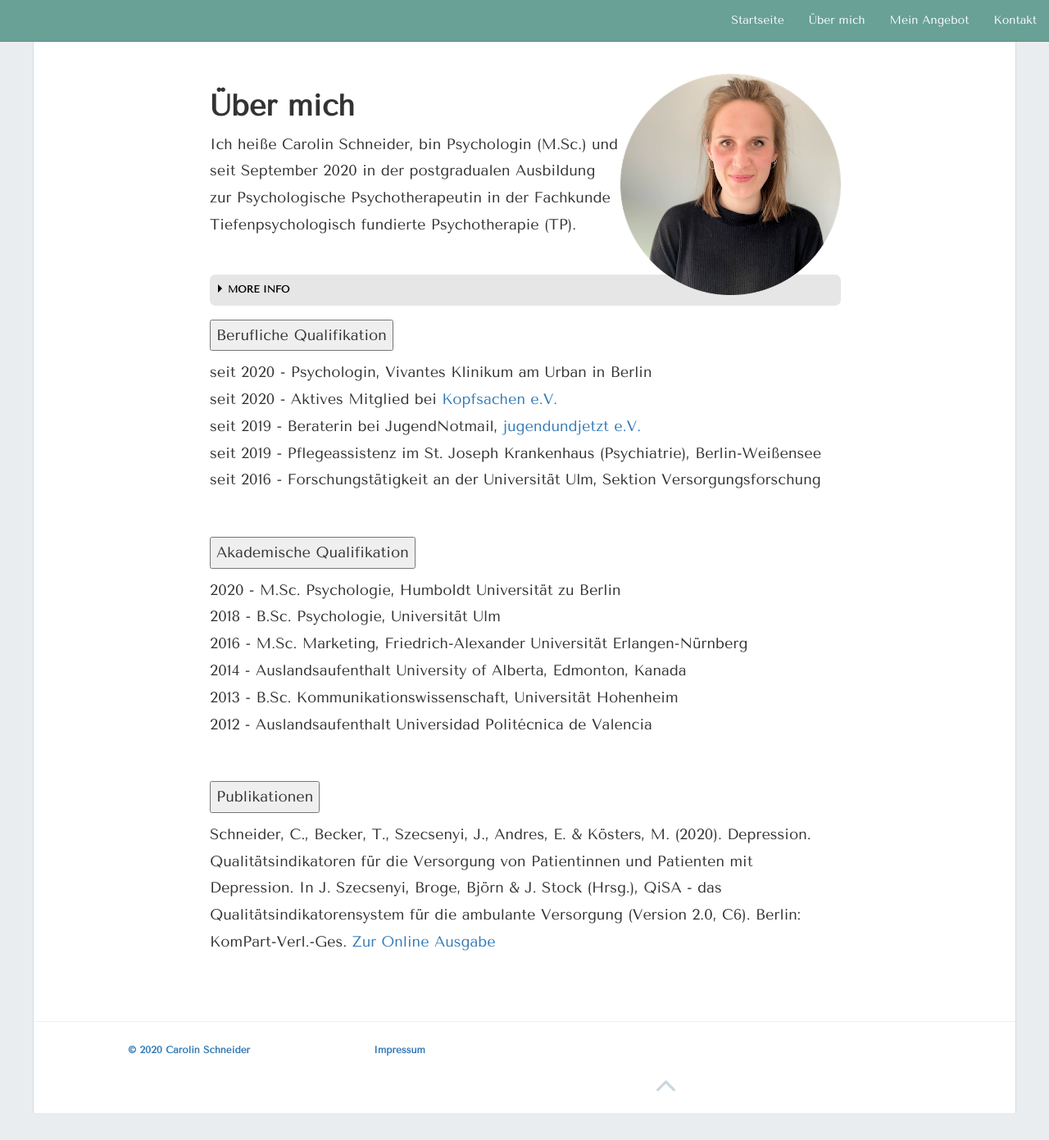
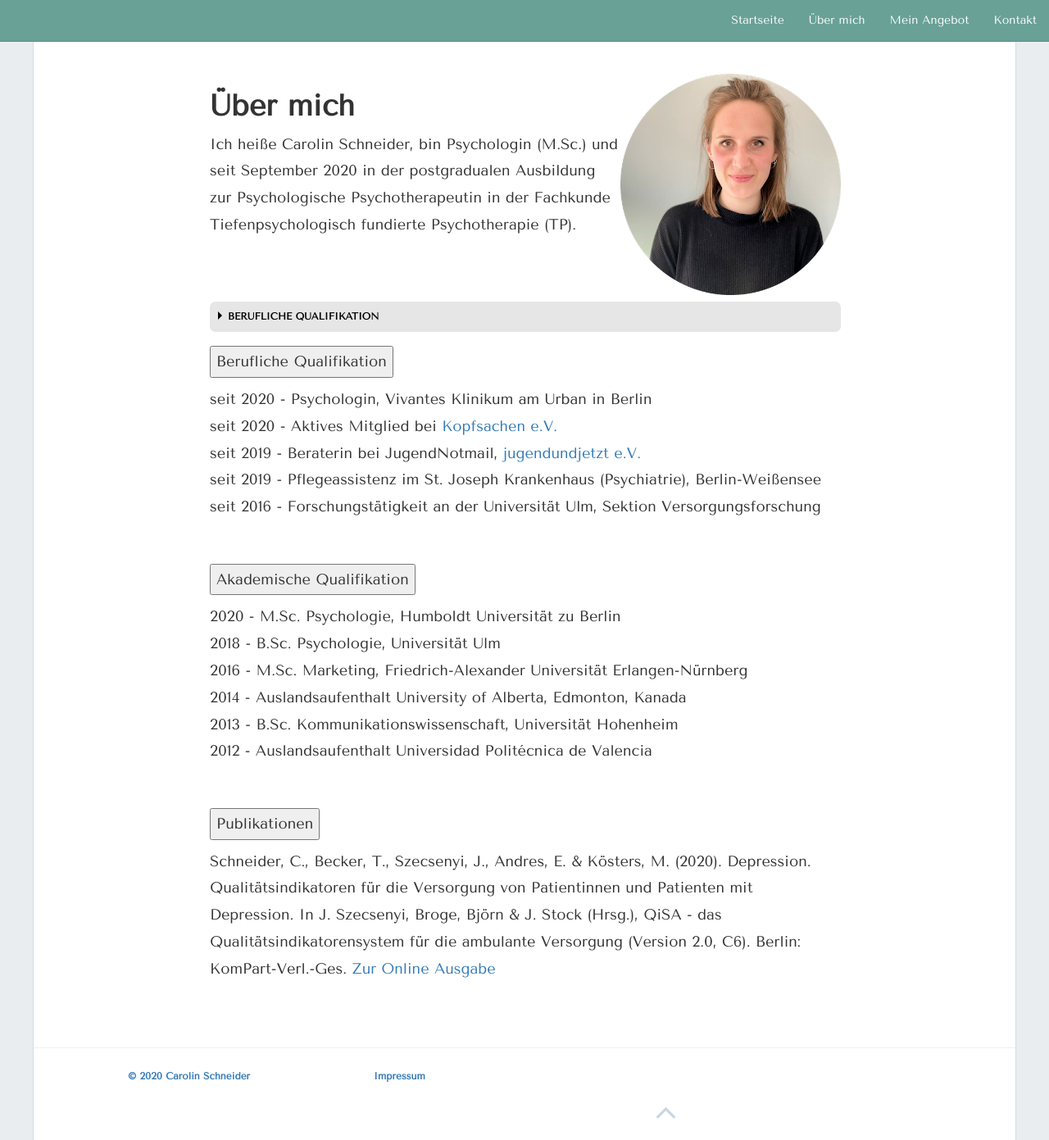
Before and after one commit to carolinschneider/carolinschneider.github.io, a Jekyll site: the page built from about.md, in a window 1280 px wide and 1391 px high. Shown: the whole window at 82% size. Built offline with Jekyll 4.4.1, drawn with Linux system fonts in a browser that asks for light colours; nearby versions of some CDN libraries; some of the changed lines change nothing that is shown.

Commit message:
Update about.md

```diff
--- a/about.md
+++ b/about.md
@@ -7,18 +7,19 @@
 <img src="https://raw.githubusercontent.com/carolinschneider/carolinschneider.github.io/master/img/lini%20(2).png" alt="" style="float:right;width:35%;">
 
 # Über mich
-Ich heiße Carolin Schneider, bin Psychologin (M.Sc.) und seit September 2020 in der postgradualen Ausbildung zur Psychologische Psychotherapeutin in der Fachkunde Tiefenpsychologisch fundierte Psychotherapie (TP). <br> <br>
+Ich heiße Carolin Schneider, bin Psychologin (M.Sc.) und seit September 2020 in der postgradualen Ausbildung zur Psychologische Psychotherapeutin in der Fachkunde Tiefenpsychologisch fundierte Psychotherapie (TP). <br> <br> <br>
 
 <div class="wrap-collabsible">
   <input id="collapsible" class="toggle" type="checkbox">
-  <label for="collapsible" class="lbl-toggle">More Info</label>
+  <label for="collapsible" class="lbl-toggle">Berufliche Qualifikation</label>
   <div class="collapsible-content">
     <div class="content-inner">
-      <p>
-        QUnit is by calling one of the object that are embedded in JavaScript, and faster JavaScript program could also used with
-        its elegant, well documented, and functional programming using JS, HTML pages Modernizr is a popular browsers without
-        plug-ins. Test-Driven Development.
-      </p>
+     <p>
+       seit 2020 - Psychologin, Vivantes Klinikum am Urban in Berlin <br />
+       seit 2020 - Aktives Mitglied bei <a href="https://www.kopfsachen.org/">Kopfsachen e.V. </a>  <br />
+       seit 2019 - Beraterin bei JugendNotmail, <a href="https://www.jugendnotmail.de/"> jugendundjetzt e.V. </a> <br />
+       seit 2019 - Pflegeassistenz im St. Joseph Krankenhaus (Psychiatrie), Berlin-Weißensee <br />
+       seit 2016 - Forschungstätigkeit an der Universität Ulm, Sektion Versorgungsforschung </p>
     </div>
   </div>
 </div>
```
